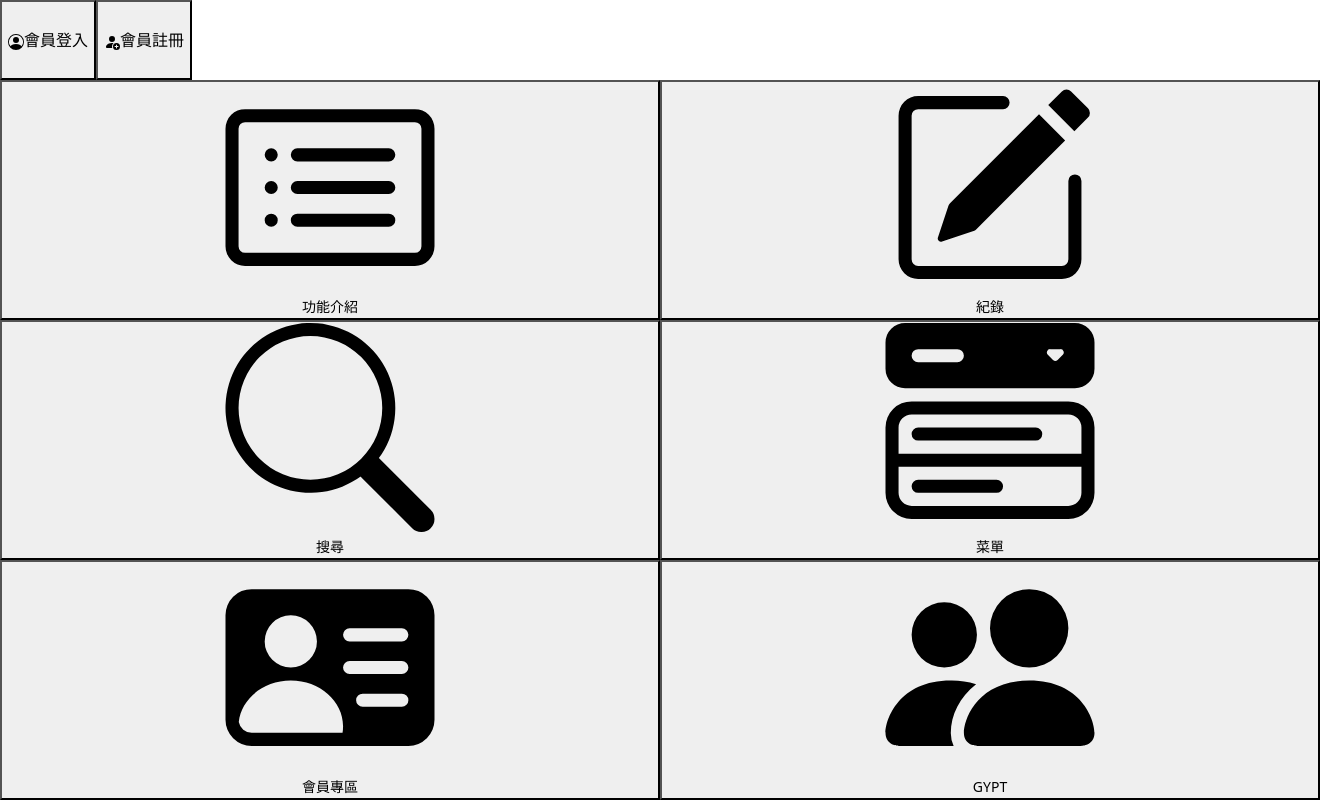
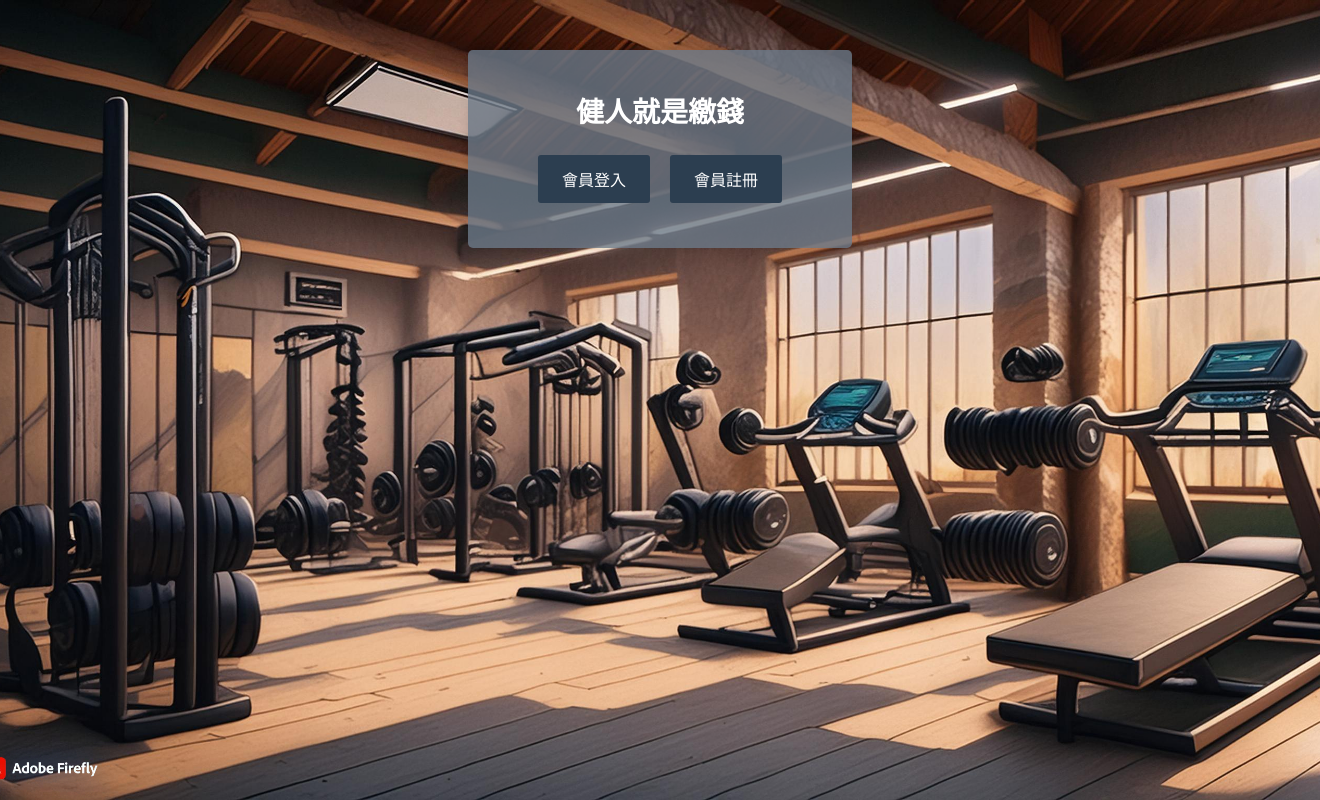
Before and after one commit to Poyi1028/DB_Project, a Flask app: page / in a window 1320 px wide. Run offline with Flask 3, Linux system fonts and the light colour scheme.

Commit message:
Login and Register Page Complete

```diff
--- a/app.py
+++ b/app.py
@@ -9,19 +9,19 @@ def get_db_conn():
     conn = pymysql.connect(host='localhost', user='root', password='password', database='mydb')
     return conn
 
-# 首頁
+# 登入/註冊頁面
 @app.route('/')
 def index():
-    return render_template('homepage.html')
+    return render_template('index.html')
 
-# 獲取登入視窗的資料
-@app.route('/login', methods=['POST'])
+# 登入成功後至首頁
+@app.route('/home', methods=['POST'])
 def login():
     if request.method == 'POST':
 
         # 獲取前端輸入的數據
-        id = request.form['login_id']
-        password = request.form['login_password']
+        id = request.form['login_ID']
+        password = request.form['login_ps']
         session['id'] = id # 存放使用者資訊供後續頁面使用
 
         # 從資料庫比對資料，有資料則登入成功
@@ -37,7 +37,7 @@ def login():
                 if user is None:
                     return render_template('fail.html')
                 else:
-                    return render_template('login.html')
+                    return render_template('homepage.html')
 
         except Exception as e:
             return str(e)
@@ -51,18 +51,25 @@ def register():
     if request.method == 'POST':
 
         # 獲取前端輸入的數據
-        id = request.form['regis_id']
-        password = request.form['regis_password']
+        id = request.form['regis_ID']
+        password = request.form['regis_ps']
+        password2 = request.form['confirm_ps']
         name = request.form['name']
+        height = request.form['height']
+        weight = request.form['weight']
+        gender = request.form['gender']
 
         # 插入數據到 MySQL
         try:
             conn = get_db_conn()
             with conn.cursor() as cursor:
-                sql = 'INSERT INTO user VALUES (%s, %s, %s)'
-                cursor.execute(sql, (id, password, name))
+                sql = 'INSERT INTO user VALUES (%s, %s, %s, %s, %s, %s)'
+                cursor.execute(sql, (id, password, name, height, weight, gender))
                 conn.commit()
-            return render_template('register.html')
+                if password == password2:
+                    return render_template('register.html')
+                else:
+                    return '密碼不一致'
         except Exception as e:
             return str(e)
         finally:
--- /dev/null
+++ b/static/css/index.css
@@ -0,0 +1,146 @@
+body {
+    font-family: Arial, sans-serif;
+    margin: 0;
+    padding: 0;
+    background-image: url('/static/gym.jpg');
+    background-size: cover;
+    background-position: center;
+    background-repeat: no-repeat;
+    background-attachment: fixed;
+}
+
+.header-container {
+    position: fixed;
+    top: 50px;
+    left: 50%;
+    transform: translateX(-50%);
+    background-color: rgba(108, 122, 137, 0.8);
+    padding: 40px 60px;
+    border-radius: 5px;
+    box-shadow: 0 0 10px rgba(0, 0, 0, 0.1);
+    text-align: center;
+    color: #fff;
+    z-index: 1;
+}
+
+.header-container h1 {
+    margin: 0 0 20px 0;
+    font-size: 28px;
+}
+
+.button-container {
+    display: flex;
+    justify-content: center;
+}
+
+button {
+    padding: 12px 24px;
+    margin: 5px 10px;
+    background-color: #2c3e50;
+    color: #fff;
+    border: none;
+    border-radius: 3px;
+    cursor: pointer;
+    font-size: 16px;
+}
+
+button:hover {
+    background-color: #34495e;
+}
+
+/* Modal樣式 */
+.modal {
+    display: none;
+    position: fixed;
+    z-index: 2;
+    left: 0;
+    top: 0;
+    width: 100%;
+    height: 100%;
+    overflow: auto;
+    background-color: rgba(0, 0, 0, 0.4);
+}
+
+.modal-content {
+    background-color: rgba(108, 122, 137, 0.9);
+    padding: 30px;
+    border: 1px solid #888;
+    width: 40%;
+    color: #fff;
+    text-align: center;
+    position: absolute;
+    /* 新增 */
+    top: 50%;
+    /* 新增 */
+    left: 50%;
+    /* 新增 */
+    transform: translate(-50%, -50%);
+    /* 新增 */
+}
+
+/* 其他樣式保持不變 */
+
+.modal-content form label,
+.modal-content form input,
+.modal-content form select {
+    display: block;
+    width: 100%;
+    margin-bottom: 10px;
+}
+
+.modal-content form input[type="text"],
+.modal-content form input[type="password"],
+.modal-content form input[type="number"],
+.modal-content form select {
+    padding: 8px;
+    border: 1px solid #ccc;
+    border-radius: 3px;
+    font-size: 14px;
+}
+
+.form-row {
+    display: flex;
+    justify-content: space-between;
+    margin-bottom: 15px;
+}
+
+.form-row div {
+    width: 30%;
+}
+
+.form-row div select,
+.form-row div input {
+    width: 100%;
+    padding: 8px;
+    margin-top: 5px;
+    border: 1px solid #ccc;
+    border-radius: 3px;
+    font-size: 14px;
+}
+
+/* 其他樣式保持不變 */
+
+.close {
+    color: #aaa;
+    float: right;
+    font-size: 28px;
+    font-weight: bold;
+}
+
+.close:hover,
+.close:focus {
+    color: white;
+    text-decoration: none;
+    cursor: pointer;
+}
+
+input[type="text"],
+input[type="password"],
+input[type="number"],
+select {
+    width: 100%;
+    padding: 8px;
+    margin-bottom: 10px;
+    border: 1px solid #ccc;
+    border-radius: 3px;
+}
--- /dev/null
+++ b/static/index.js
@@ -0,0 +1,36 @@
+// 獲取modal元素
+const loginModal = document.getElementById("loginModal");
+const registerModal = document.getElementById("registerModal");
+
+// 獲取打開modal的按鈕
+const loginBtn = document.getElementById("loginBtn");
+const registerBtn = document.getElementById("registerBtn");
+
+// 獲取關閉modal的按鈕
+const closeButtons = document.getElementsByClassName("close");
+
+// 打開modal
+loginBtn.onclick = function () {
+    loginModal.style.display = "block";
+}
+
+registerBtn.onclick = function () {
+    registerModal.style.display = "block";
+}
+
+// 關閉modal
+for (let i = 0; i < closeButtons.length; i++) {
+    closeButtons[i].onclick = function () {
+        loginModal.style.display = "none";
+        registerModal.style.display = "none";
+    }
+}
+
+// 當點擊modal外部時關閉modal
+window.onclick = function (event) {
+    if (event.target == loginModal) {
+        loginModal.style.display = "none";
+    } else if (event.target == registerModal) {
+        registerModal.style.display = "none";
+    }
+}
--- a/templates/fail.html
+++ b/templates/fail.html
@@ -9,7 +9,7 @@
 <body>
     <h3>ID或密碼錯誤!</h3>
     <form action='/'>
-        <button>返回主頁</button>
+        <button>返回</button>
     </form>
 </body>
 
--- /dev/null
+++ b/templates/index.html
@@ -0,0 +1,91 @@
+<!DOCTYPE html>
+<html>
+
+<head>
+    <title>登入頁面</title>
+    <link rel="stylesheet" href="/static/css/index.css">
+</head>
+
+<body>
+    <div class="header-container">
+        <h1>健人就是繳錢</h1>
+        <div class="button-container">
+            <button id="loginBtn">會員登入</button>
+            <button id="registerBtn">會員註冊</button>
+        </div>
+    </div>
+
+    <!-- 登入modal -->
+    <div id="loginModal" class="modal">
+        <div class="modal-content">
+            <span class="close">&times;</span>
+            <h2>登入</h2>
+            <form action="/home" method="post">
+                <label for="username">使用者ID</label>
+                <input type="text" id="user-id" name="login_ID" required>
+                <label for="password">密碼</label>
+                <input type="password" id="password" name="login_ps" required>
+                <button type="submit">登入</button>
+            </form>
+        </div>
+    </div>
+
+    <!-- 註冊modal -->
+    <div id="registerModal" class="modal">
+        <div class="modal-content">
+            <span class="close">&times;</span>
+            <h2>註冊</h2>
+            <form action="/register" method="post">
+                <label for="user-id">使用者ID</label>
+                <input type="text" id="user-id" name="regis_ID" required>
+                <label for="new-username">使用者名稱</label>
+                <input type="text" id="new-username" name="name" required>
+                <label for="new-password">密碼</label>
+                <input type="password" id="new-password" name="regis_ps" required>
+                <label for="confirm-password">確認密碼</label>
+                <input type="password" id="confirm-password" name="confirm_ps" required>
+                <div class="form-row">
+                    <div>
+                        <label for="gender">性別</label>
+                        <select id="gender" name="gender">
+                            <option value="">請選擇</option>
+                            <option value="male">男性</option>
+                            <option value="female">女性</option>
+                        </select>
+                    </div>
+                    <div>
+                        <label for="height">身高(cm)</label>
+                        <input type="number" id="height" name="height" required>
+                    </div>
+                    <div>
+                        <label for="weight">體重(kg)</label>
+                        <input type="number" id="weight" name="weight" required>
+                    </div>
+                </div>
+                <button type="submit">註冊</button>
+            </form>
+        </div>
+    </div>
+
+    <!-- 註冊成功模態視窗 -->
+    <div id="registerSuccessModal" class="modal">
+        <div class="modal-content">
+            <span class="close">&times;</span>
+            <h2>註冊成功</h2>
+            <p>恭喜您已成功註冊!</p>
+        </div>
+    </div>
+
+    <!-- 註冊失敗模態視窗 -->
+    <div id="registerFailModal" class="modal">
+        <div class="modal-content">
+            <span class="close">&times;</span>
+            <h2>註冊失敗</h2>
+            <p>很抱歉,註冊過程中發生了錯誤,請稍後重試。</p>
+        </div>
+    </div>
+
+    <script src="/static/index.js"></script>
+</body>
+
+</html>
--- a/templates/membership.html
+++ b/templates/membership.html
@@ -88,7 +88,7 @@
         }
 
         function returnToHome() {
-            window.location.href = ('/');
+            window.location.href = ('/home');
         }
     </script>
 </body>
```
Also changed, not shown: static/gym.jpg (added).
